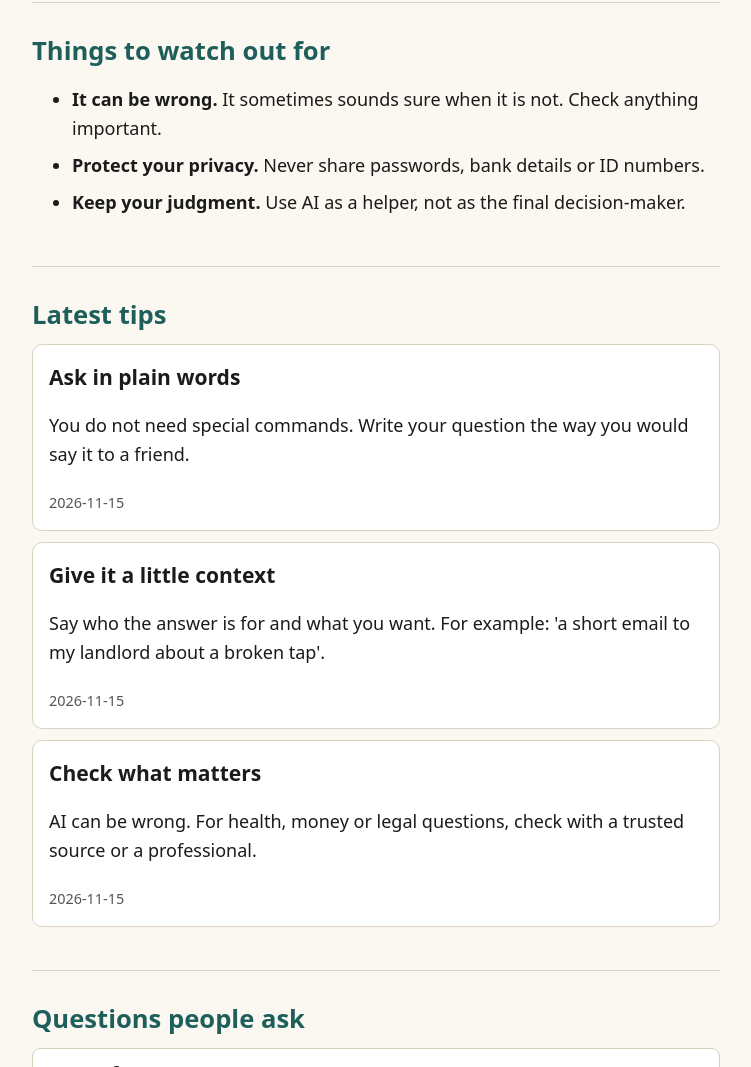
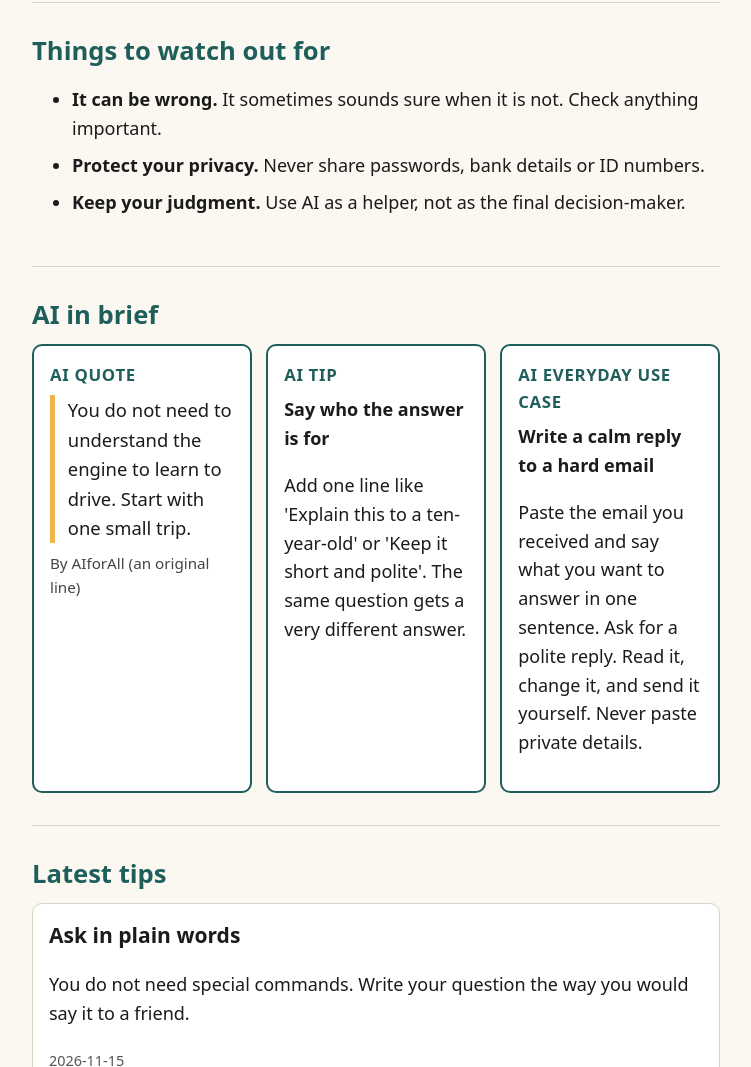
Before and after one commit to datatitbit/aiforall, a plain HTML site: page index.html in a window 1280 px wide. Shown: the part 1457-2524 px from the top of the page, without its empty margins (264-1015 px from the left). Drawn offline with Linux system fonts and the light colour scheme.

Commit message:
Add "AI in brief" section: AI quote, AI tip, AI everyday use case

```diff
--- a/content.json
+++ b/content.json
@@ -1,7 +1,36 @@
 {
   "tips": [
-    { "id": 1, "title": "Ask in plain words", "text": "You do not need special commands. Write your question the way you would say it to a friend.", "date": "2026-11-15" },
-    { "id": 2, "title": "Give it a little context", "text": "Say who the answer is for and what you want. For example: 'a short email to my landlord about a broken tap'.", "date": "2026-11-15" },
-    { "id": 3, "title": "Check what matters", "text": "AI can be wrong. For health, money or legal questions, check with a trusted source or a professional.", "date": "2026-11-15" }
-  ]
+    {
+      "id": 1,
+      "title": "Ask in plain words",
+      "text": "You do not need special commands. Write your question the way you would say it to a friend.",
+      "date": "2026-11-15"
+    },
+    {
+      "id": 2,
+      "title": "Give it a little context",
+      "text": "Say who the answer is for and what you want. For example: 'a short email to my landlord about a broken tap'.",
+      "date": "2026-11-15"
+    },
+    {
+      "id": 3,
+      "title": "Check what matters",
+      "text": "AI can be wrong. For health, money or legal questions, check with a trusted source or a professional.",
+      "date": "2026-11-15"
+    }
+  ],
+  "brief": {
+    "quote": {
+      "text": "You do not need to understand the engine to learn to drive. Start with one small trip.",
+      "author": "AIforAll (an original line)"
+    },
+    "tip": {
+      "title": "Say who the answer is for",
+      "text": "Add one line like 'Explain this to a ten-year-old' or 'Keep it short and polite'. The same question gets a very different answer."
+    },
+    "useCase": {
+      "title": "Write a calm reply to a hard email",
+      "text": "Paste the email you received and say what you want to answer in one sentence. Ask for a polite reply. Read it, change it, and send it yourself. Never paste private details."
+    }
+  }
 }
--- a/index.html
+++ b/index.html
@@ -69,6 +69,28 @@
       </ul>
     </section>
 
+    <!-- "AI in brief": three cards (quote, tip, everyday use case) filled from content.json ("brief" part). n8n can refresh them any time. -->
+    <section id="ai-in-brief">
+      <h2>AI in brief</h2>
+      <div class="brief-grid">
+        <article class="brief-card" id="ai-quote">
+          <h3>AI quote</h3>
+          <blockquote id="quote-text">Loading...</blockquote>
+          <p class="who" id="quote-who"></p>
+        </article>
+        <article class="brief-card" id="ai-tip">
+          <h3>AI tip</h3>
+          <p class="strong" id="tip-title"></p>
+          <p id="tip-text"></p>
+        </article>
+        <article class="brief-card" id="ai-use-case">
+          <h3>AI everyday use case</h3>
+          <p class="strong" id="usecase-title"></p>
+          <p id="usecase-text"></p>
+        </article>
+      </div>
+    </section>
+
     <!-- "Latest tips" is filled in by script.js from content.json. n8n can change the site by editing that file. -->
     <section id="tips">
       <h2>Latest tips</h2>
--- a/script.js
+++ b/script.js
@@ -5,6 +5,7 @@ fetch("content.json", { cache: "no-store" })
   .then(function (r) { return r.json(); })
   .then(function (data) {
     var box = document.getElementById("latest-tips");
+    renderBrief(data.brief);
     box.innerHTML = "";
     data.tips.forEach(function (tip) {
       var d = document.createElement("article");
@@ -20,6 +21,18 @@ fetch("content.json", { cache: "no-store" })
   .catch(function () {
     document.getElementById("latest-tips").innerHTML = '<p class="note">Tips could not load right now. Please try again later.</p>';
   });
+
+// 1b) Fill the "AI in brief" cards (quote, tip, everyday use case) from content.json -> "brief".
+function setText(id, value) { var el = document.getElementById(id); if (el) { el.textContent = value || ""; } }
+function renderBrief(t) {
+  if (!t) { return; }
+  setText("quote-text", t.quote && t.quote.text);
+  setText("quote-who", t.quote && t.quote.author ? "By " + t.quote.author : "");
+  setText("tip-title", t.tip && t.tip.title);
+  setText("tip-text", t.tip && t.tip.text);
+  setText("usecase-title", t.useCase && t.useCase.title);
+  setText("usecase-text", t.useCase && t.useCase.text);
+}
 
 // 2) Send a form as JSON to an n8n webhook (a webhook is a web address n8n listens on).
 function wireForm(formId, msgId, urlKey, needs) {
--- a/styles.css
+++ b/styles.css
@@ -39,3 +39,10 @@ form .btn{margin-top:1rem}
 footer{text-align:center;padding:2rem 1rem;color:#333}
 @media (min-width:700px){h1{font-size:2.8rem}}
 @media (prefers-reduced-motion:reduce){html{scroll-behavior:auto}}
+.brief-grid{display:grid;gap:.9rem}
+.brief-card{background:#fff;border:2px solid var(--teal);border-radius:10px;padding:1rem}
+.brief-card h3{color:var(--teal);margin:0 0 .4rem;font-size:1.05rem;text-transform:uppercase;letter-spacing:.04em}
+.brief-card blockquote{margin:0;font-size:1.15rem;border-left:5px solid var(--amber);padding-left:.8rem}
+.brief-card .who{margin:.5rem 0 0;font-size:.95rem;color:#444}
+.brief-card .strong{font-weight:700;margin:.1rem 0 .3rem}
+@media (min-width:700px){.brief-grid{grid-template-columns:1fr 1fr 1fr}}
```
